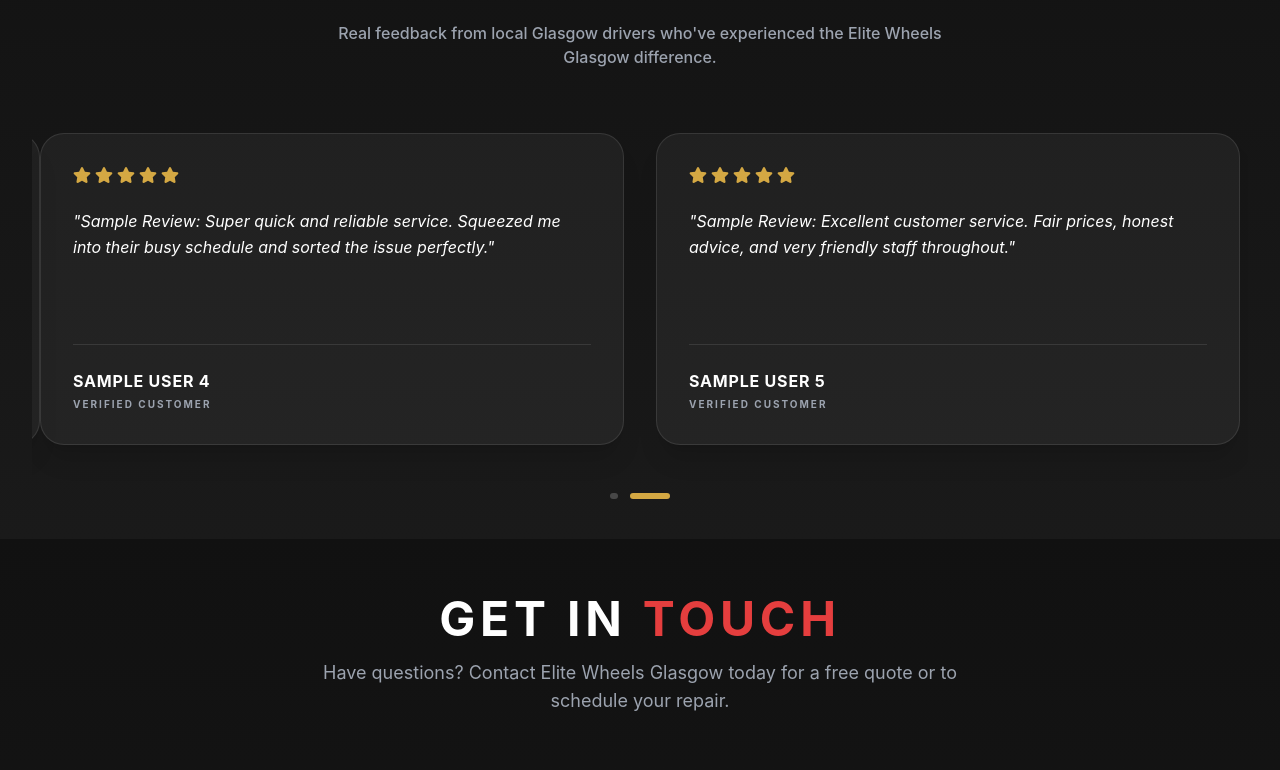
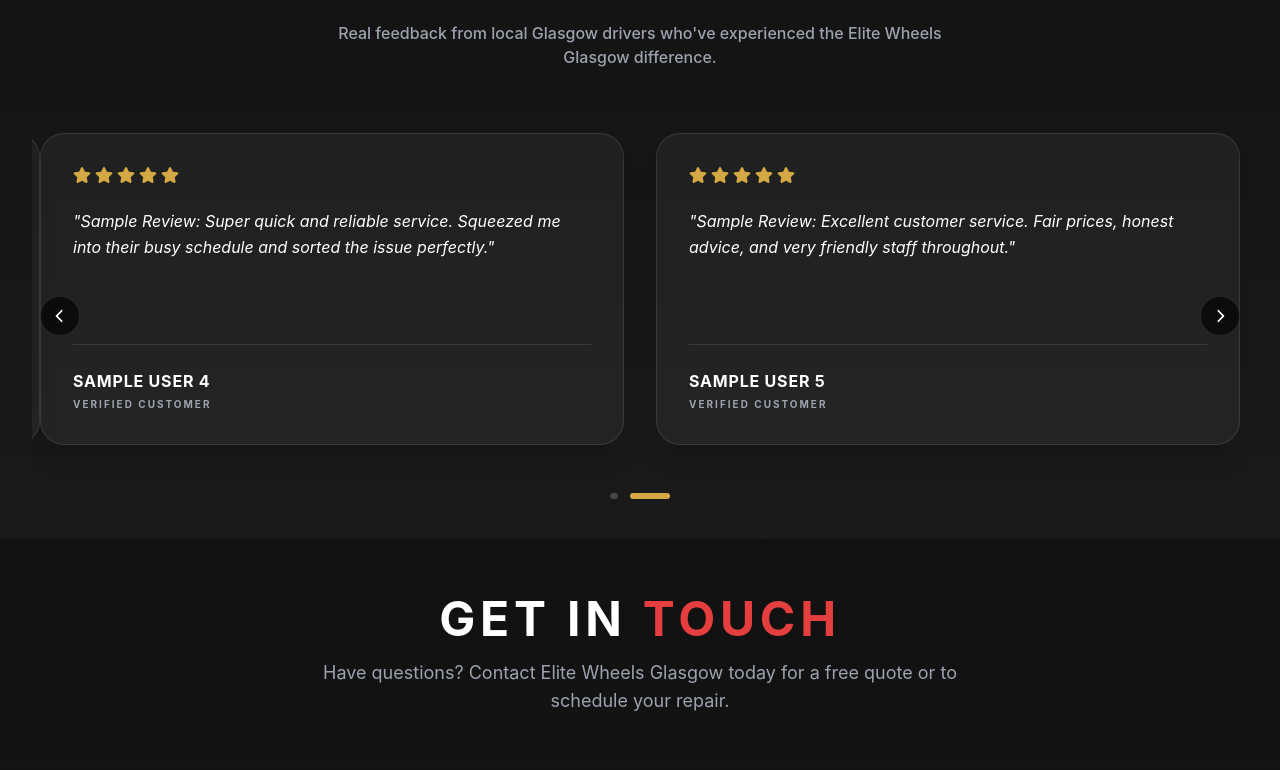
Before and after one commit to shandiru/Elite-Wheel, a React (Vite) app: page / in a window 1280 px wide. Shown: the part 3663-4433 px from the top of the page. Built offline with nearby package versions, Linux system fonts and the light colour scheme.

Commit message:
add sildar

```diff
--- a/src/common/ServiceBanner.jsx
+++ b/src/common/ServiceBanner.jsx
@@ -1,10 +1,37 @@
+import { useEffect, useState } from "react";
+
 const ServiceBanner = ({ data }) => {
   // Brand color constant
   const brandColor = "var(--gold)";
 
   if (!data) return null;
 
-  const { tag, title, description, thumbnailImage, thumbnailAlt } = data;
+  const { tag, title, description, thumbnailImage, thumbnailAlt, mediaSlides = [] } = data;
+  const slides =
+    mediaSlides.length > 0
+      ? mediaSlides
+      : [
+          {
+            type: "image",
+            src: thumbnailImage,
+            alt: thumbnailAlt || `${title} vehicle detailing service by Elite Wheels Glasgow`,
+          },
+        ];
+  const [activeSlide, setActiveSlide] = useState(0);
+
+  useEffect(() => {
+    setActiveSlide(0);
+  }, [slides.length, title]);
+
+  useEffect(() => {
+    if (slides.length <= 1) return undefined;
+
+    const interval = window.setInterval(() => {
+      setActiveSlide((current) => (current + 1) % slides.length);
+    }, 4500);
+
+    return () => window.clearInterval(interval);
+  }, [slides.length]);
 
   return (
     /* Background flips between White and Black */
@@ -33,17 +60,55 @@
 
         {/* Image Only Section */}
         <div className="relative overflow-hidden rounded-sm w-full max-w-[1200px] mx-auto shadow-[0_0_50px_rgba(0,0,0,0.5)] border border-white/10">
-          <img
-            src={thumbnailImage}
-            alt={thumbnailAlt || `${title} vehicle detailing service by Elite Wheels Glasgow`}
-            className="w-full  h-full 2xl:h-[650px] rounded-xl object-cover transition-all duration-1000 grayscale-[0.2] hover:grayscale-0 hover:scale-105"
-            decoding="async"
-            loading="lazy"
-            fetchPriority="high"
-          />
+          <div
+            className="flex transition-transform duration-700 ease-out"
+            style={{ transform: `translateX(-${activeSlide * 100}%)` }}
+          >
+            {slides.map((slide, index) => (
+              <div key={`${slide.src}-${index}`} className="w-full shrink-0">
+                {slide.type === "video" ? (
+                  <video
+                    className="w-full h-full 2xl:h-[650px] rounded-xl object-cover"
+                    autoPlay
+                    muted
+                    loop
+                    playsInline
+                    preload="metadata"
+                  >
+                    <source src={slide.src} type="video/mp4" />
+                  </video>
+                ) : (
+                  <img
+                    src={slide.src}
+                    alt={slide.alt || thumbnailAlt || `${title} vehicle detailing service by Elite Wheels Glasgow`}
+                    className="w-full h-full 2xl:h-[650px] rounded-xl object-cover transition-all duration-1000 grayscale-[0.2] hover:grayscale-0 hover:scale-105"
+                    decoding="async"
+                    loading={index === 0 ? "eager" : "lazy"}
+                    fetchPriority={index === 0 ? "high" : "auto"}
+                  />
+                )}
+              </div>
+            ))}
+          </div>
 
           {/* Subtle Gradient Overlay for Depth */}
           <div className="absolute inset-0 bg-linear-to-t from-black/60 via-transparent to-transparent opacity-80" />
+
+          {slides.length > 1 && (
+            <div className="absolute bottom-8 right-8 flex items-center gap-3 z-10">
+              {slides.map((slide, index) => (
+                <button
+                  key={`${slide.src}-indicator-${index}`}
+                  type="button"
+                  onClick={() => setActiveSlide(index)}
+                  className={`h-2 rounded-full transition-all duration-300 ${
+                    activeSlide === index ? "w-10 bg-[var(--gold)]" : "w-2 bg-white/45"
+                  }`}
+                  aria-label={`Show ${slide.type} slide ${index + 1}`}
+                />
+              ))}
+            </div>
+          )}
 
           {/* Bottom Label */}
           <div className="absolute bottom-8 left-8 flex items-center gap-4">
--- a/src/components/Testimonial.jsx
+++ b/src/components/Testimonial.jsx
@@ -1,5 +1,6 @@
 import { useState, useEffect } from "react";
 import { FaStar } from "react-icons/fa";
+import { FaChevronLeft, FaChevronRight } from "react-icons/fa6";
 import { useSwipeable } from "react-swipeable";
 
 const testimonials = [
@@ -37,6 +38,14 @@
   const [current, setCurrent] = useState(0);
   const [isMobile, setIsMobile] = useState(false);
 
+  const showPrevSlide = () => {
+    setCurrent((prev) => (prev - 1 + slides.length) % slides.length);
+  };
+
+  const showNextSlide = () => {
+    setCurrent((prev) => (prev + 1) % slides.length);
+  };
+
   useEffect(() => {
     const handleResize = () => setIsMobile(window.innerWidth < 768);
     handleResize();
@@ -54,8 +63,8 @@
   }, [slides.length]);
 
   const handlers = useSwipeable({
-    onSwipedLeft: () => setCurrent((prev) => (prev + 1) % slides.length),
-    onSwipedRight: () => setCurrent((prev) => (prev - 1 + slides.length) % slides.length),
+    onSwipedLeft: showNextSlide,
+    onSwipedRight: showPrevSlide,
     trackMouse: true,
   });
 
@@ -133,6 +142,28 @@
             ))}
           </div>
 
+          {slides.length > 1 && (
+            <>
+              <button
+                type="button"
+                onClick={showPrevSlide}
+                className="absolute left-0 top-1/2 z-10 -translate-y-1/2 rounded-full border border-white/10 bg-black/65 p-3 text-white transition hover:bg-black/85 sm:left-2"
+                aria-label="Show previous testimonial slide"
+              >
+                <FaChevronLeft className="text-sm" />
+              </button>
+
+              <button
+                type="button"
+                onClick={showNextSlide}
+                className="absolute right-0 top-1/2 z-10 -translate-y-1/2 rounded-full border border-white/10 bg-black/65 p-3 text-white transition hover:bg-black/85 sm:right-2"
+                aria-label="Show next testimonial slide"
+              >
+                <FaChevronRight className="text-sm" />
+              </button>
+            </>
+          )}
+
           {/* Progress Indicators */}
           <div className="flex justify-center mt-12 gap-3">
             {slides.map((_, i) => (
--- a/src/page/ServicePage.jsx
+++ b/src/page/ServicePage.jsx
@@ -16,7 +16,7 @@
     return <Navigate to={`/service/${defaultServiceSlug}`} replace />;
   }
 
-  const serviceBanner = service.banner || {
+  const defaultBanner = {
     tag: service.tag,
     introBadge: service.page?.introBadge,
     title: service.title,
@@ -26,6 +26,23 @@
     thumbnailImage: service.image || service.media,
     thumbnailAlt: `${service.title} service at Elite Wheels Glasgow`,
   };
+  const serviceBanner = { ...(service.banner || defaultBanner) };
+
+  if (slug === "diamond-cutting") {
+    serviceBanner.mediaSlides = [
+      {
+        type: "video",
+        src: "/Diamond-cut-video.mp4",
+      },
+      {
+        type: "image",
+        src: "/Diamond-cut-image.jpeg",
+        alt: "Diamond cut alloy wheel service at Elite Wheels Glasgow",
+      },
+    ];
+    serviceBanner.thumbnailImage = "/Diamond-cut-image.jpeg";
+    serviceBanner.thumbnailAlt = "Diamond cut alloy wheel service at Elite Wheels Glasgow";
+  }
 
   const serviceDetail = service.detail || {
     introBadge: service.page?.introBadge,
```
Also changed, not shown: public/Diamond-cut-image.jpeg (added), 1 other file (tests, documents, lock files or other folders).
